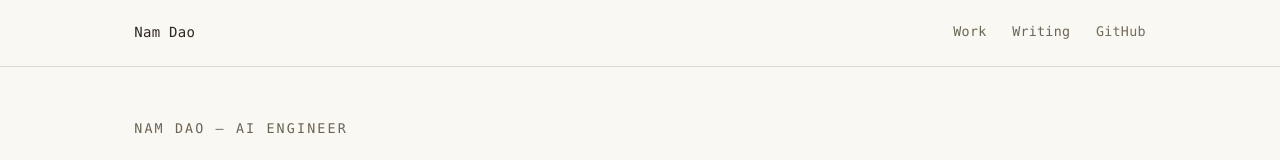
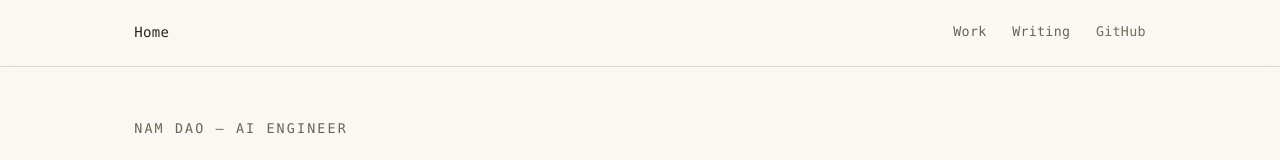
Before and after one commit to metzgerdev/nam-dao, a React (Vite) app: page / in a window 1280 px wide. Shown: the top 160 px of the page. Built offline with nearby package versions, Linux system fonts and the light colour scheme.

Commit message:
style: label the header's home link 'Home'

```diff
--- a/src/App.tsx
+++ b/src/App.tsx
@@ -136,7 +136,7 @@ function App() {
         <nav className="site-nav" aria-label="Primary">
           <div className="site-nav-inner">
             <a className="site-nav-brand" href={hrefFor("")}>
-              Nam&nbsp;Dao
+              Home
             </a>
             <div className="site-nav-links">
               <a className={isWork ? "active" : ""} href={hrefFor("work")}>
```
